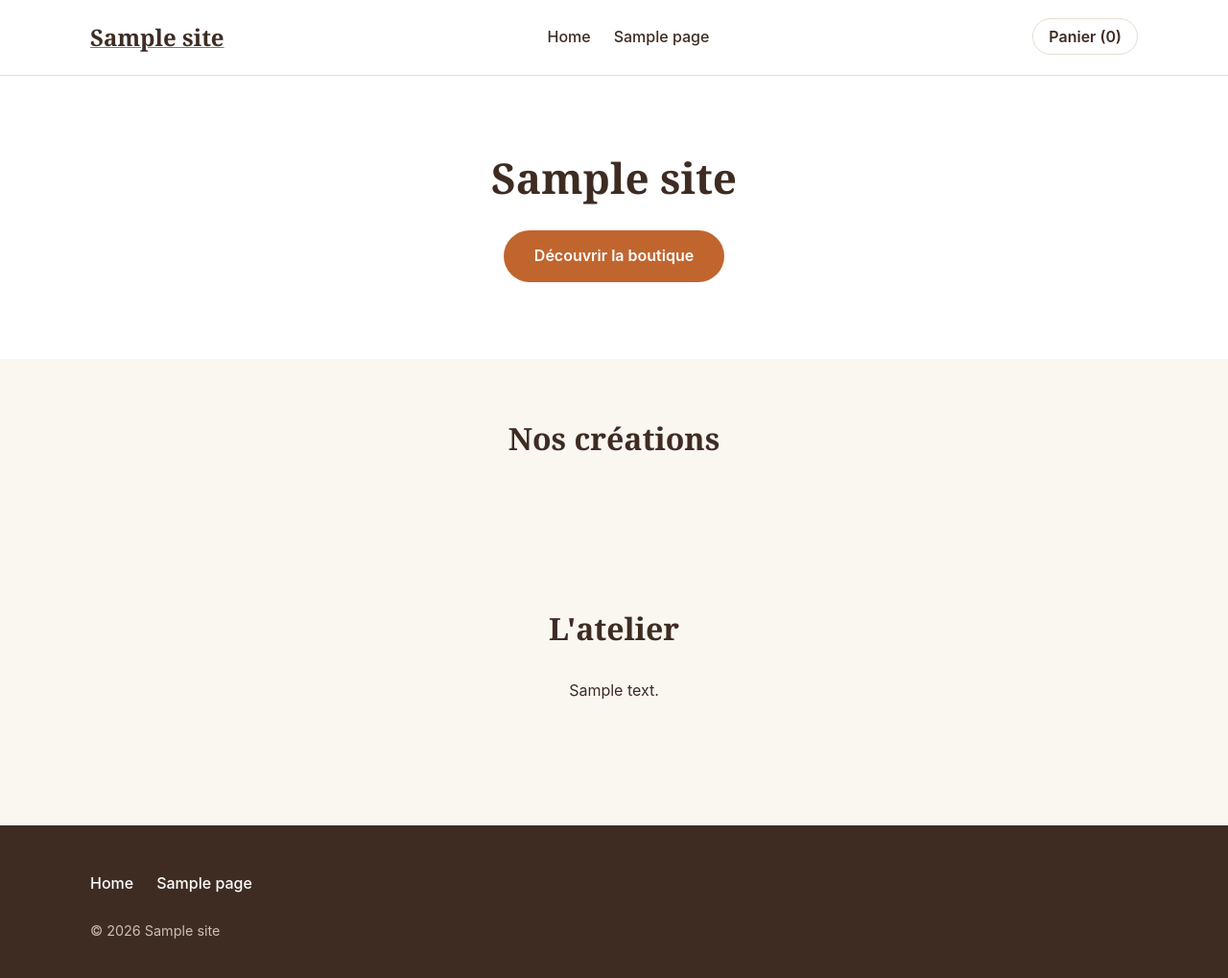
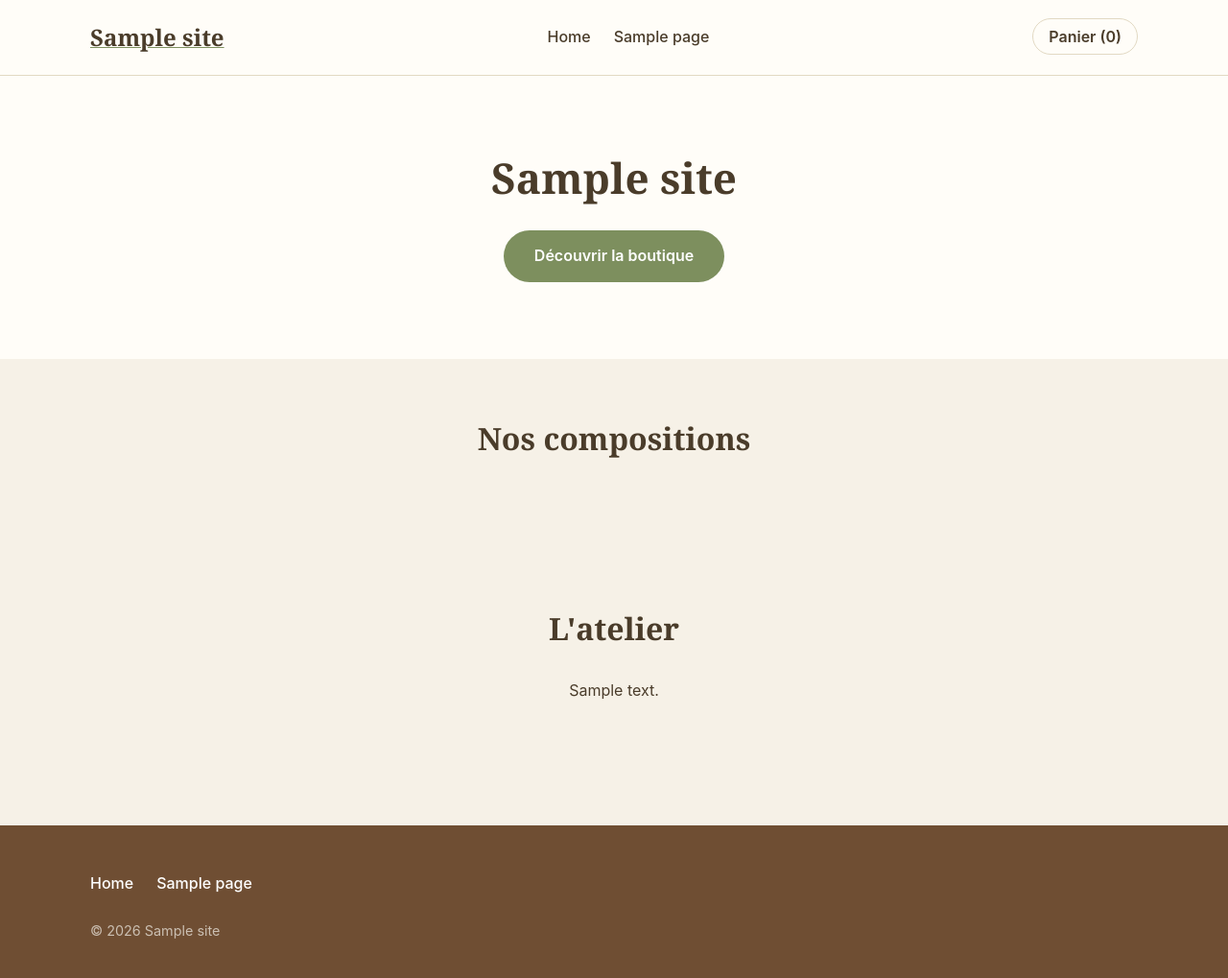
Before and after one commit to KouchiMarshal/Latelierdebenji, a WordPress theme: template wp-content/themes/atelier-benji/front-page.php in a window 1280 px wide. Shown: the whole page at 96% size. Run offline with PHP 8.4 and a stand-in for WordPress, Linux system fonts and the light colour scheme; the site name, menu and one post (Sample post) are stand-ins, and other content is empty.

Commit message:
Adopter un style champêtre (marron/vert sauge) pour l'atelier floral
Adapte la palette et les textes du thème au positionnement compositions
florales séchées demandé par le client.

```diff
--- a/wp-content/themes/atelier-benji/assets/css/main.css
+++ b/wp-content/themes/atelier-benji/assets/css/main.css
@@ -1,15 +1,15 @@
-/* Atelier Benji — palette et mise en page de base.
-   Placeholder en attendant l'intégration du logo et de la charte graphique. */
+/* Atelier Benji — palette champêtre (marron / vert sauge).
+   En attendant l'intégration du logo définitif. */
 
 :root {
-	--color-bg: #faf6f0;
-	--color-surface: #ffffff;
-	--color-text: #3e2c23;
-	--color-text-muted: #7a6a5e;
-	--color-accent: #c1652f;
-	--color-accent-dark: #a5501f;
-	--color-secondary: #6b7a5e;
-	--color-border: #e6ddd1;
+	--color-bg: #f6f1e7;
+	--color-surface: #fffdf8;
+	--color-text: #4a3c2a;
+	--color-text-muted: #8a7a5f;
+	--color-accent: #7d8f5e;
+	--color-accent-dark: #5f6f47;
+	--color-secondary: #6f4e33;
+	--color-border: #e2d9c3;
 	--font-heading: Georgia, 'Times New Roman', serif;
 	--font-body: -apple-system, BlinkMacSystemFont, 'Segoe UI', Roboto, sans-serif;
 	--max-width: 1140px;
@@ -186,7 +186,7 @@ ul.products li.product img {
 
 /* Footer */
 .site-footer {
-	background: var(--color-text);
+	background: var(--color-secondary);
 	color: #fff;
 	padding: 48px 24px 24px;
 	margin-top: 48px;
--- a/wp-content/themes/atelier-benji/front-page.php
+++ b/wp-content/themes/atelier-benji/front-page.php
@@ -25,7 +25,7 @@ get_header();
 
 	<?php if ( class_exists( 'WooCommerce' ) ) : ?>
 		<section class="featured-products wrap">
-			<h2 class="section-title"><?php esc_html_e( 'Nos créations', 'atelier-benji' ); ?></h2>
+			<h2 class="section-title"><?php esc_html_e( 'Nos compositions', 'atelier-benji' ); ?></h2>
 			<?php echo do_shortcode( '[products limit="8" columns="4" orderby="date" order="DESC"]' ); ?>
 		</section>
 	<?php endif; ?>
@@ -40,7 +40,7 @@ get_header();
 					the_content();
 				}
 			} else {
-				esc_html_e( 'Présentez ici votre atelier, votre savoir-faire et votre histoire.', 'atelier-benji' );
+				esc_html_e( 'Présentez ici votre atelier, votre savoir-faire dans la composition florale séchée et votre histoire.', 'atelier-benji' );
 			}
 			?>
 		</div>
--- a/wp-content/themes/atelier-benji/style.css
+++ b/wp-content/themes/atelier-benji/style.css
@@ -2,7 +2,7 @@
 Theme Name: Atelier Benji
 Theme URI: https://latelierdebenji.fr
 Author: L'Atelier de Benji
-Description: Thème sur-mesure pour la boutique en ligne de créations artisanales L'Atelier de Benji. Compatible WooCommerce.
+Description: Thème sur-mesure, style champêtre, pour la boutique en ligne de compositions florales séchées L'Atelier de Benji. Compatible WooCommerce.
 Version: 1.0.0
 Requires at least: 6.0
 Requires PHP: 7.4
```
